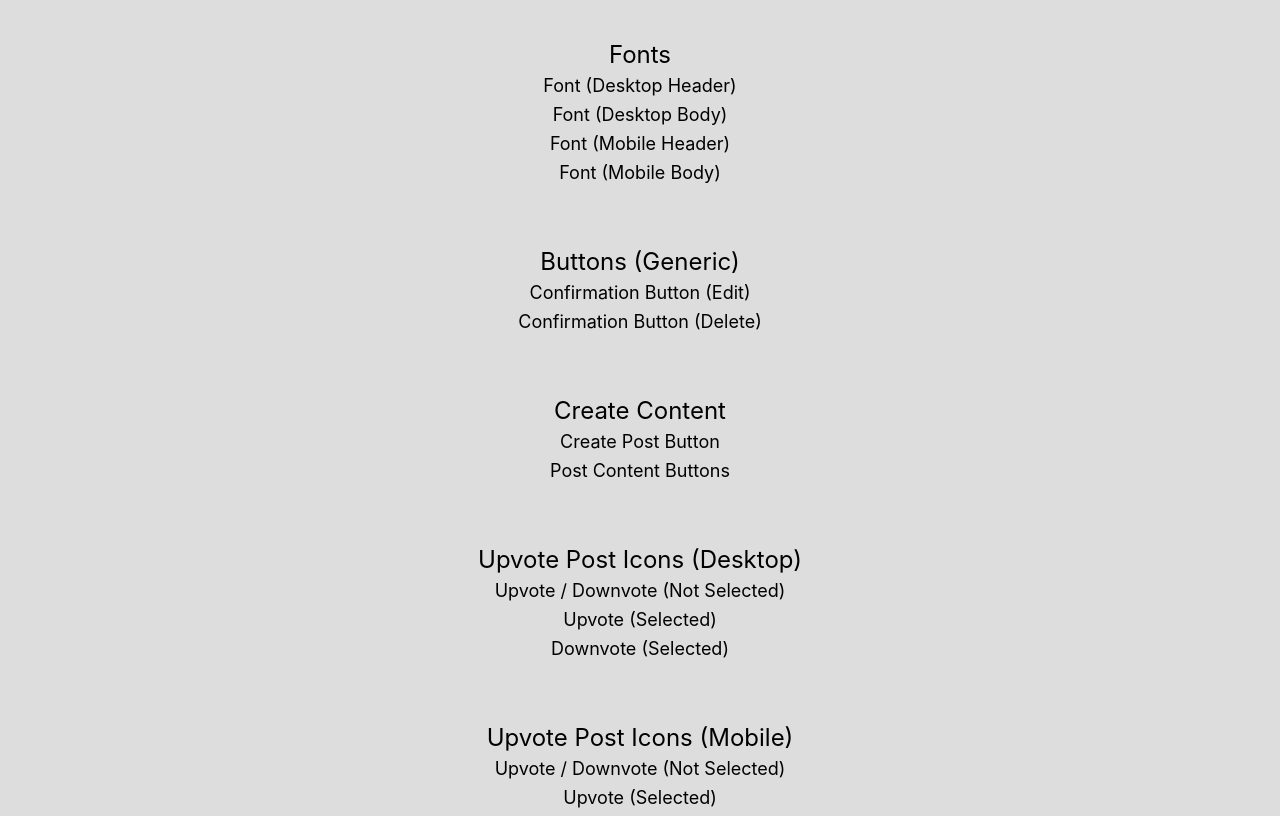
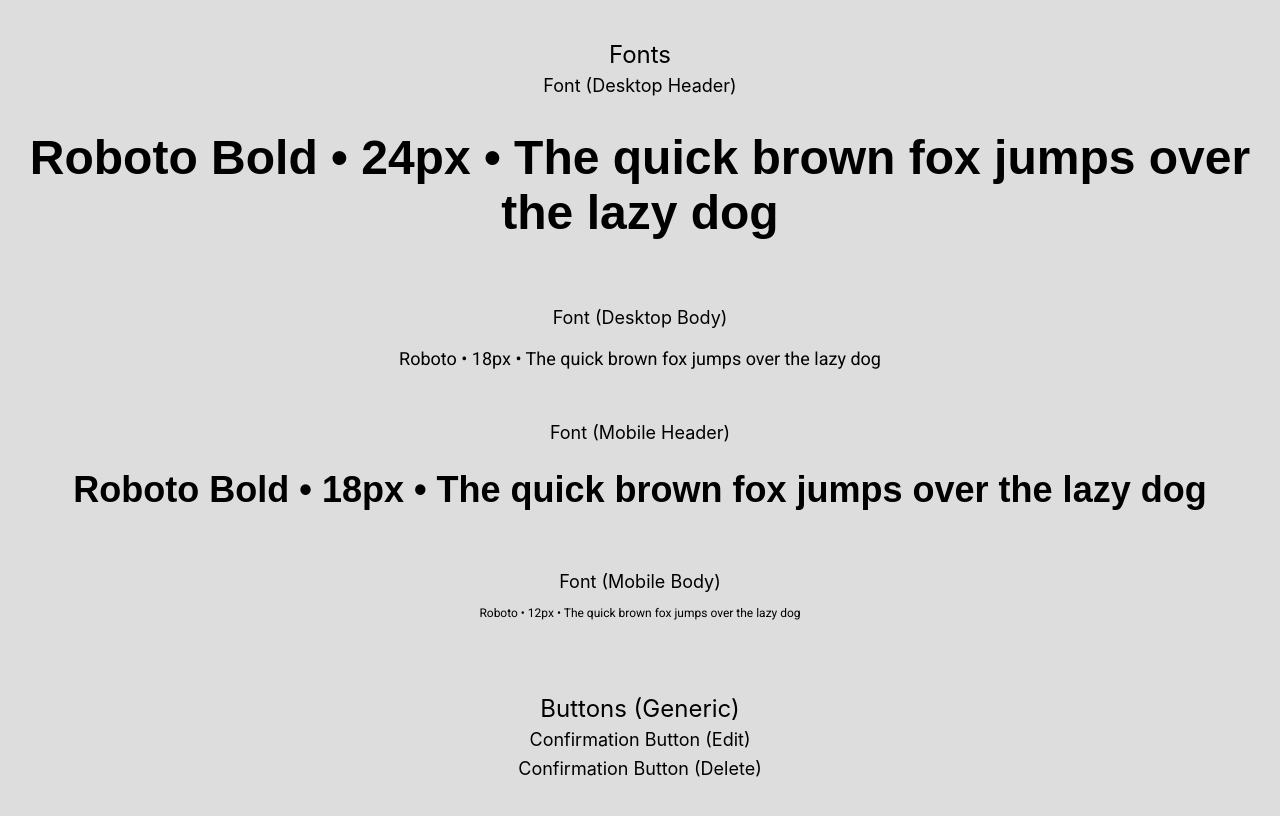
Before and after one commit to CSE370HCI/fantasticfour, a React (Create React App) app: page /styleguide in a window 1280 px wide. Shown: the part 680-1496 px from the top of the page. Built offline with nearby package versions, Linux system fonts and the light colour scheme.

Commit message:
add font styles classes

```diff
--- a/src/App.css
+++ b/src/App.css
@@ -1,3 +1,6 @@
+/* import Roboto from google fonts */
+@import url('https://fonts.googleapis.com/css2?family=Roboto:wght@400;700&display=swap');
+
 .App {
   text-align: center;
 }
@@ -325,6 +328,7 @@
     background-position: center;
 }
 
+/* styling for the style guide page */
 .colorblocks {
     display: flex;
     gap: 5px;
@@ -359,3 +363,21 @@
 .color-main-background {
     background-color: #C4C4C4;
 }
+
+/* Fonts */
+.font-desktop-header {
+    font-family: 'Roboto bold', sans-serif;
+    font-size: 24px;
+}
+.font-desktop-body {
+    font-family: 'Roboto', sans-serif;
+    font-size: 18px;
+}
+.font-mobile-header {
+    font-family: 'Roboto bold', sans-serif;
+    font-size: 18px;
+}
+.font-mobile-body {
+    font-family: 'Roboto', sans-serif;
+    font-size: 12px;
+}
--- a/src/Component/StyleGuide.jsx
+++ b/src/Component/StyleGuide.jsx
@@ -27,6 +27,7 @@
         <heading>
           Color Palette
           <content>
+            <p></p>
             <div className="colorblocks">
               <div className="color-primary block">
                 <code>#FFFFFF</code>
@@ -62,18 +63,30 @@
           <br/>
           <content>
             Font (Desktop Header)
+            <div className="font-desktop-header">
+              <h1>Roboto Bold • 24px • The quick brown fox jumps over the lazy dog</h1>
+            </div>
           </content>
           <br/>
           <content>
             Font (Desktop Body)
+            <div className="font-desktop-body">
+              <p>Roboto • 18px • The quick brown fox jumps over the lazy dog</p>
+            </div>
           </content>
           <br/>
           <content>
             Font (Mobile Header)
+            <div className="font-mobile-header">
+              <h1>Roboto Bold • 18px • The quick brown fox jumps over the lazy dog</h1>
+            </div>
           </content>
           <br/>
           <content>
             Font (Mobile Body)
+            <div className="font-mobile-body">
+              <p>Roboto • 12px • The quick brown fox jumps over the lazy dog</p>
+            </div>
           </content>
         </heading>
         <br/>
```
